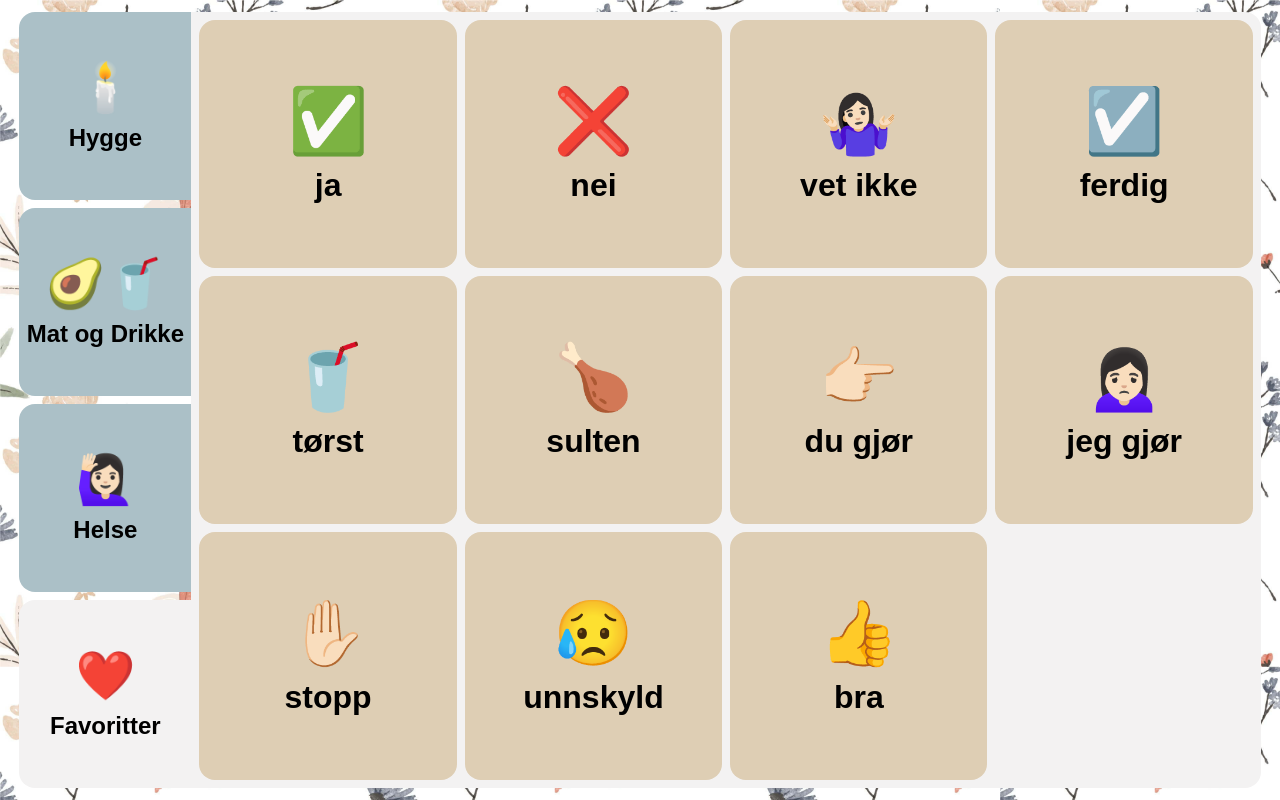
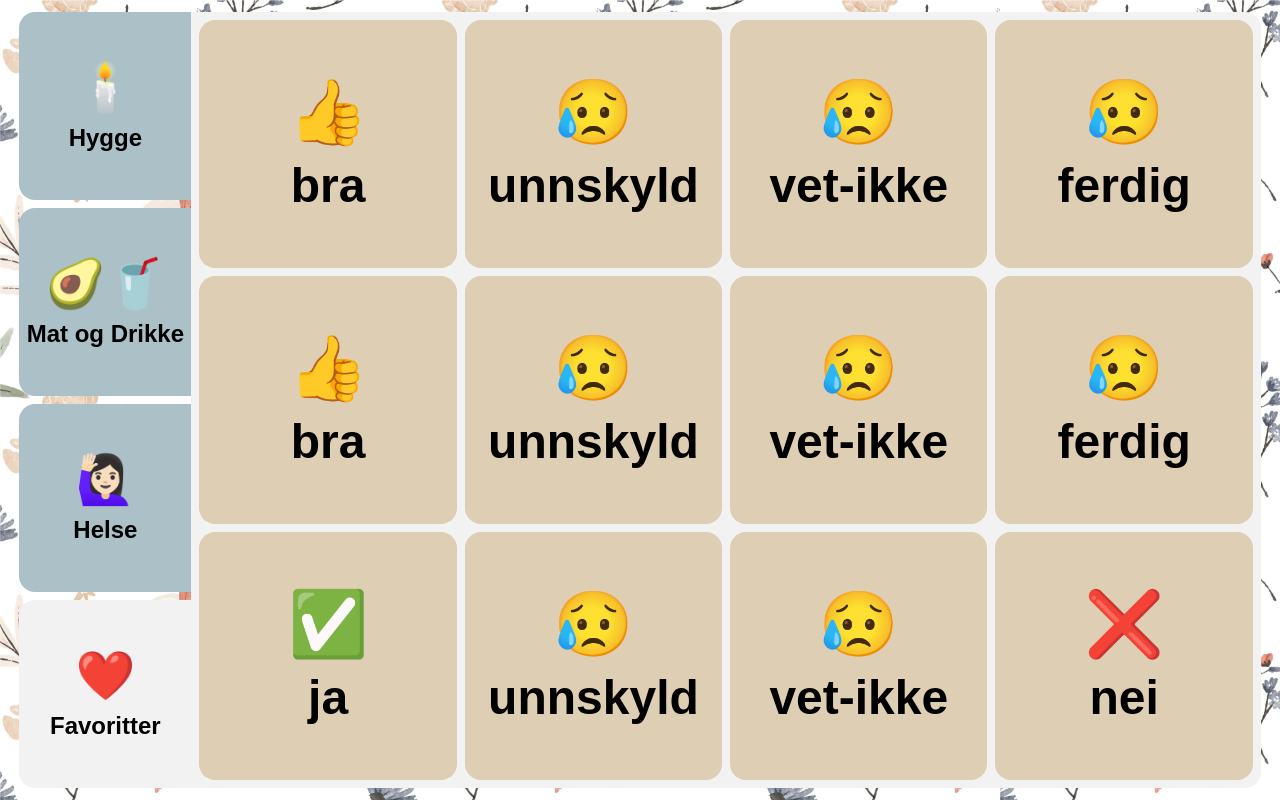
Before and after one commit to sbraende/j-speech-assistant, a website built with Vite: page index.html in a window 1280 px wide. Built offline with nearby package versions, Linux system fonts and the light colour scheme.

Commit message:
add json based buttons and logic

```diff
--- a/index.html
+++ b/index.html
@@ -39,51 +39,19 @@
             </div>
         </nav>
         <section class="speechboard">
-            <div class="speechboard__container">
-                <button id="ja" class="speechboard__item">
-                    <h3 class="speechboard__item-icon">✅</h3>
-                    <h3 class="speechboard__item-title">ja</h3>
-                </button>
-                <button id="nei" class="speechboard__item">
-                    <h3 class="speechboard__item-icon">❌</h3>
-                    <h3 class="speechboard__item-title">nei</h3>
-                </button>
-                <button id="vet-ikke" class="speechboard__item">
-                    <h3 class="speechboard__item-icon">🤷🏻‍♀️</h3>
-                    <h3 class="speechboard__item-title">vet ikke</h3>
-                </button>
-                <button id="ferdig" class="speechboard__item">
-                    <h3 class="speechboard__item-icon">☑️</h3>
-                    <h3 class="speechboard__item-title">ferdig</h3>
-                </button>
-                <button id="torst" class="speechboard__item">
-                    <h3 class="speechboard__item-icon">🥤</h3>
-                    <h3 class="speechboard__item-title">tørst</h3>
-                </button>
-                <button id="sulten" class="speechboard__item">
-                    <h3 class="speechboard__item-icon">🍗</h3>
-                    <h3 class="speechboard__item-title">sulten</h3>
-                </button>
-                <button id="du-gjor" class="speechboard__item">
-                    <h3 class="speechboard__item-icon">👉🏻</h3>
-                    <h3 class="speechboard__item-title">du gjør</h3>
-                </button>
-                <button id="jeg-gjor" class="speechboard__item">
-                    <h3 class="speechboard__item-icon">🙍🏻‍♀️</h3>
-                    <h3 class="speechboard__item-title">jeg gjør</h3>
-                </button>
-                <button id="stopp" class="speechboard__item">
-                    <h3 class="speechboard__item-icon">✋🏻</h3>
-                    <h3 class="speechboard__item-title">stopp</h3>
-                </button>
-                <button id="unnskyld" class="speechboard__item">
-                    <h3 class="speechboard__item-icon">😥</h3>
-                    <h3 class="speechboard__item-title">unnskyld</h3>
-                </button>
-                <button id="bra" class="speechboard__item">
-                    <h3 class="speechboard__item-icon">👍</h3>
-                    <h3 class="speechboard__item-title">bra</h3>
-                </button>
+            <div id="speechboard_container" class="speechboard__container">
+                <button id="1-1" class="speechboard__item"></button>
+                <button id="1-2" class="speechboard__item"></button>
+                <button id="1-3" class="speechboard__item"></button>
+                <button id="1-4" class="speechboard__item"></button>
+                <button id="2-1" class="speechboard__item"></button>
+                <button id="2-2" class="speechboard__item"></button>
+                <button id="2-3" class="speechboard__item"></button>
+                <button id="2-4" class="speechboard__item"></button>
+                <button id="3-1" class="speechboard__item"></button>
+                <button id="3-2" class="speechboard__item"></button>
+                <button id="3-3" class="speechboard__item"></button>
+                <button id="3-4" class="speechboard__item"></button>
             </div>
         </section>
     </main>
--- a/src/css/index.css
+++ b/src/css/index.css
@@ -78,9 +78,6 @@ main {
 }
 
 .speechboard__item {
-
-    touch-action: none;
-
     display: flex;
     flex-direction: column;
     justify-content: center;
@@ -91,12 +88,13 @@ main {
     border-radius: var(--padding-medium);
 }
 
-.speechboard__item-icon{
+.speechbord__item-icon{
     touch-action: none;
     font-size: 4rem;
+    color: red;
 }
 
 .speechboard__item-title{
     touch-action: none;
-    font-size: 2rem;
+    font-size: 3rem;
 }
--- a/src/js/index.js
+++ b/src/js/index.js
@@ -1,72 +1,33 @@
-// document.getElementById("ja").addEventListener("click", () => {
-//     playSound("ja")
-// })
-// document.getElementById("nei").addEventListener("click", () => {
-//     playSound("nei")
-// })
-// document.getElementById("vet-ikke").addEventListener("click", () => {
-//     playSound("vet-ikke")
-// })
-// document.getElementById("ferdig").addEventListener("click", () => {
-//     playSound("ferdig")
-// })
-// document.getElementById("torst").addEventListener("click", () => {
-//     playSound("torst")
-// })
-// document.getElementById("sulten").addEventListener("click", () => {
-//     playSound("sulten")
-// })
-// document.getElementById("du-gjor").addEventListener("click", () => {
-//     playSound("du-gjor")
-// })
-// document.getElementById("jeg-gjor").addEventListener("click", () => {
-//     playSound("jeg-gjor")
-// })
-// document.getElementById("stopp").addEventListener("click", () => {
-//     playSound("stopp")
-// })
-// document.getElementById("unnskyld").addEventListener("click", () => {
-//     playSound("unnskyld")
-// })
-// document.getElementById("bra").addEventListener("click", () => {
-//     playSound("bra")
-// })
-document.getElementById("ja").addEventListener("touchend", () => {
-    playSound("ja")
-})
-document.getElementById("nei").addEventListener("touchend", () => {
-    playSound("nei")
-})
-document.getElementById("vet-ikke").addEventListener("touchend", () => {
-    playSound("vet-ikke")
-})
-document.getElementById("ferdig").addEventListener("touchend", () => {
-    playSound("ferdig")
-})
-document.getElementById("torst").addEventListener("touchend", () => {
-    playSound("torst")
-})
-document.getElementById("sulten").addEventListener("touchend", () => {
-    playSound("sulten")
-})
-document.getElementById("du-gjor").addEventListener("touchend", () => {
-    playSound("du-gjor")
-})
-document.getElementById("jeg-gjor").addEventListener("touchend", () => {
-    playSound("jeg-gjor")
-})
-document.getElementById("stopp").addEventListener("touchend", () => {
-    playSound("stopp")
-})
-document.getElementById("unnskyld").addEventListener("touchend", () => {
-    playSound("unnskyld")
-})
-document.getElementById("bra").addEventListener("touchend", () => {
-    playSound("bra")
-})
+import command from "../json/library.json"
 
-
-const playSound = (soundId) => {
-    let sound = new Audio(`assets/sounds/${soundId}.mp3`)
+const playSound = (id) => {
+    let sound = new Audio(`assets/sounds/${id}.mp3`)
     sound.play()
 }
+
+function buttonLogic(buttonId, command) {
+    // Build button
+    const El = document.getElementById(`${buttonId}`)
+    El.innerHTML = `<h3 class="speechbord__item-icon">${command.icon}</h3>`
+    El.innerHTML += `<h3 class="speechboard__item-title">${command.title}</h3>`
+
+    // Connect sound to button
+    El.addEventListener("touchend", () => {
+        playSound(command.id)
+    })
+}
+
+buttonLogic("1-1", command.bra)
+buttonLogic("1-2", command.unnskyld)
+buttonLogic("1-3", command.vetIkke)
+buttonLogic("1-4", command.ferdig)
+
+buttonLogic("2-1", command.bra)
+buttonLogic("2-2", command.unnskyld)
+buttonLogic("2-3", command.vetIkke)
+buttonLogic("2-4", command.ferdig)
+
+buttonLogic("3-1", command.ja)
+buttonLogic("3-2", command.unnskyld)
+buttonLogic("3-3", command.vetIkke)
+buttonLogic("3-4", command.nei)
--- /dev/null
+++ b/src/json/library.json
@@ -0,0 +1,62 @@
+{
+    "bra": {
+        "id": "bra",
+        "icon": "👍",
+        "title": "bra"
+    },
+    "unnskyld": {
+        "id": "unnskyld",
+        "icon": "😥",
+        "title": "unnskyld"
+    },
+    "vetIkke": {
+            "id": "vet-ikke",
+            "icon": "😥",
+            "title": "vet-ikke"
+        },
+    "ferdig": {
+            "id": "ferdig",
+            "icon": "😥",
+            "title": "ferdig"
+        },
+    "ja": {
+            "id": "ja",
+            "icon": "✅",
+            "title": "ja"
+        },
+    "nei": {
+            "id": "nei",
+            "icon": "❌",
+            "title": "nei"
+        },
+    "unnskyld": {
+            "id": "unnskyld",
+            "icon": "😥",
+            "title": "unnskyld"
+        },
+    "unnskyld": {
+            "id": "unnskyld",
+            "icon": "😥",
+            "title": "unnskyld"
+        },
+    "unnskyld": {
+            "id": "unnskyld",
+            "icon": "😥",
+            "title": "unnskyld"
+        },
+    "unnskyld": {
+            "id": "unnskyld",
+            "icon": "😥",
+            "title": "unnskyld"
+        },
+    "unnskyld": {
+            "id": "unnskyld",
+            "icon": "😥",
+            "title": "unnskyld"
+        },
+    "unnskyld": {
+            "id": "unnskyld",
+            "icon": "😥",
+            "title": "unnskyld"
+        }
+}
```
